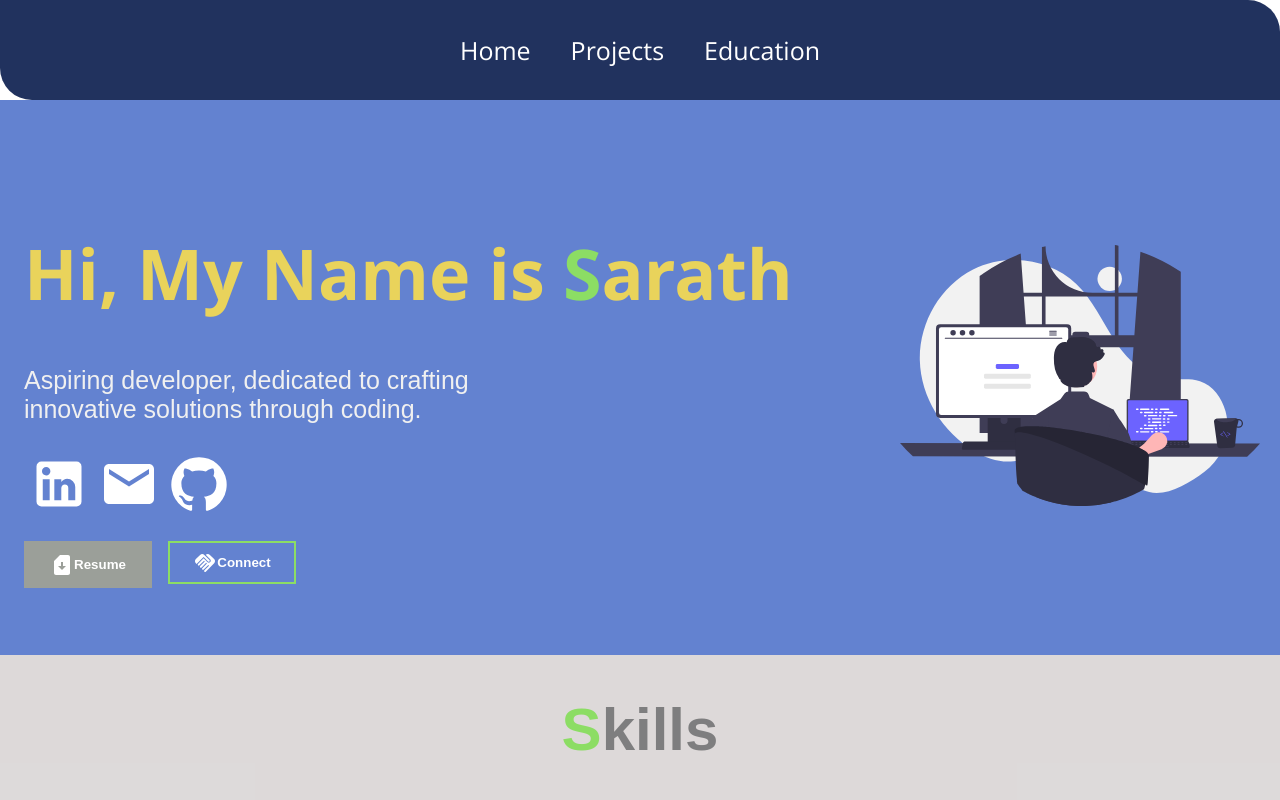
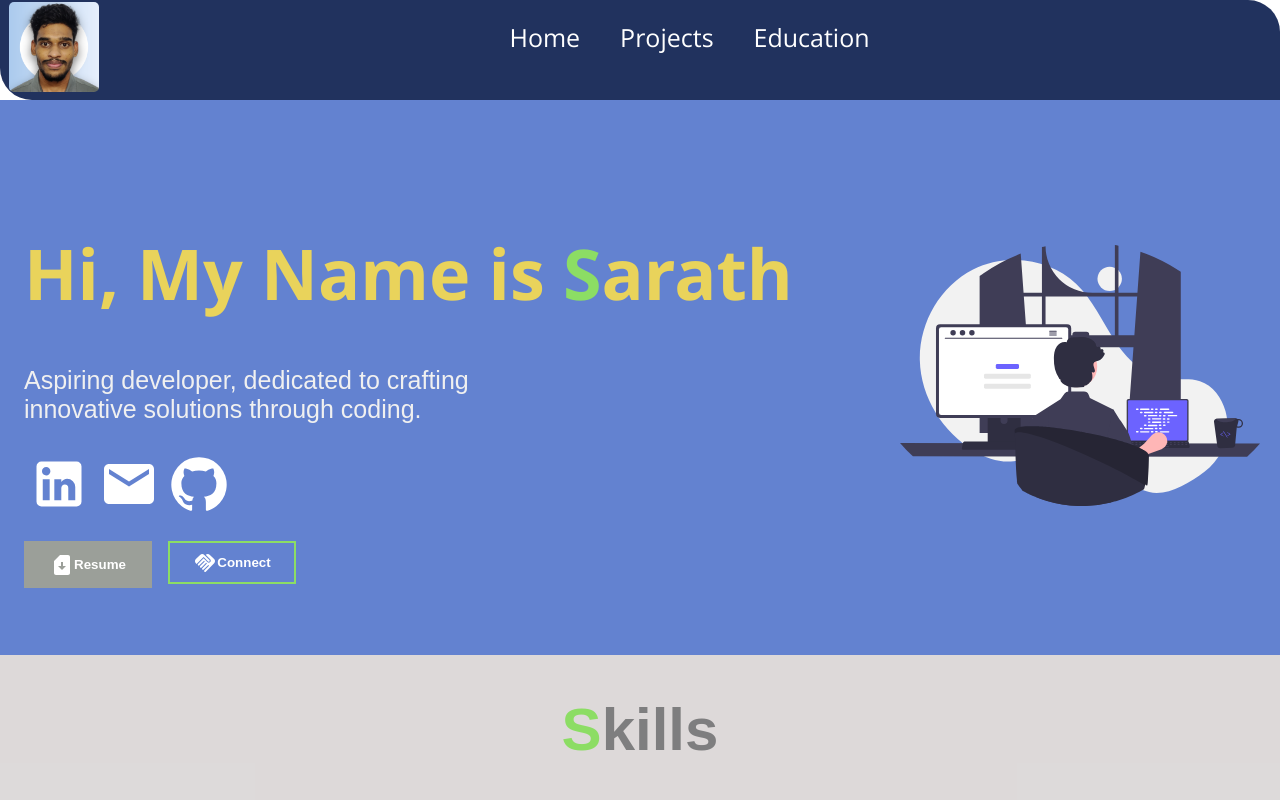
Before and after one commit to Sarathkumardunga/portfolio, a React (Create React App) app: page / in a window 1280 px wide. Shown: the top 800 px of the page. Built offline with nearby package versions, Linux system fonts and the light colour scheme.

Commit message:
Added Profile picture

```diff
--- a/src/components/Navbar.js
+++ b/src/components/Navbar.js
@@ -2,6 +2,7 @@ import React, { useEffect, useState } from 'react'
 import { Link, useLocation } from "react-router-dom";
 import "../styles/Navbar.css";
 import ReorderIcon from "@mui/icons-material/Reorder";
+import profilePic from "../assets/profilepic.png";
 
 const Navbar = () => {
   const [expandNavbar, setExpandNavbar] = useState(false);
@@ -15,15 +16,24 @@ const Navbar = () => {
   return (
     <div className="navbar" id={expandNavbar ? "open" : "close"}>
       <div className="toggleButton">
-        <button onClick = {() => {setExpandNavbar((prev)=> !prev)}}>
-          <ReorderIcon/>
+        <button
+          onClick={() => {
+            setExpandNavbar((prev) => !prev);
+          }}
+        >
+          <ReorderIcon />
         </button>
       </div>
 
-      <div className="links">
-        <Link to="/">Home</Link>
-        <Link to="/projects">Projects</Link>
-        <Link to="/education">Education</Link>
+      <div className='nav-content'>
+        <div id="profilepic">
+          <img src={profilePic} alt="Admin Pic" />
+        </div>
+        <div className="links">
+          <Link to="/">Home</Link>
+          <Link to="/projects">Projects</Link>
+          <Link to="/education">Education</Link>
+        </div>
       </div>
     </div>
   );
--- a/src/pages/Home.js
+++ b/src/pages/Home.js
@@ -9,6 +9,7 @@ import "../styles/Home.css";
 
 const Home = () => {
   return (
+    <div>
       <div className="home">
         <div className="top">
           <div className="about">
@@ -97,6 +98,7 @@ const Home = () => {
           </ol>
         </div>
       </div>
+    </div>
   );
 };
 
--- a/src/styles/Navbar.css
+++ b/src/styles/Navbar.css
@@ -1,4 +1,21 @@
 @import url('https://fonts.googleapis.com/css2?family=Fira+Sans:wght@600&family=Open+Sans&family=Playfair+Display&family=Roboto&family=Varela&display=swap');
+
+.nav-content{
+  display: flex;
+  justify-content: space-between;
+}
+
+#profilepic{
+  align-self: center;
+}
+
+#profilepic>img{
+  max-height: 90px;
+  max-width: 120px;
+  margin-left: 9px;
+  margin-top: 2px;
+  border-radius: 5px;
+}
 
 .navbar {
   width: 100%;
@@ -69,8 +86,13 @@
   .toggleButton {
     display: flex;
   }
+
   #close a {
     display: none;
+  }
+
+  #profilepic{
+    margin: 0.8rem 40% 1rem 40%;
   }
 }
 
```
Also changed, not shown: src/assets/profilepic.png (added). Lines whose indentation alone changed are shown as unchanged.
